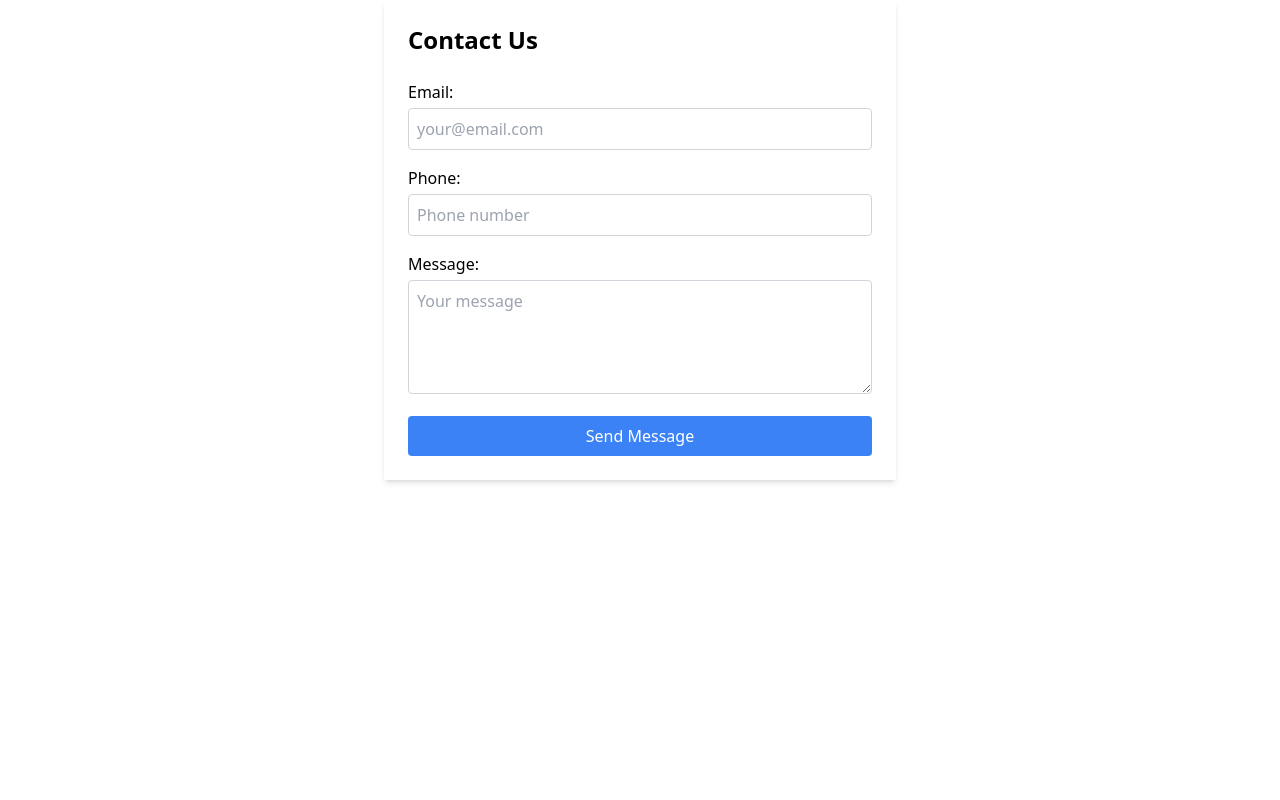
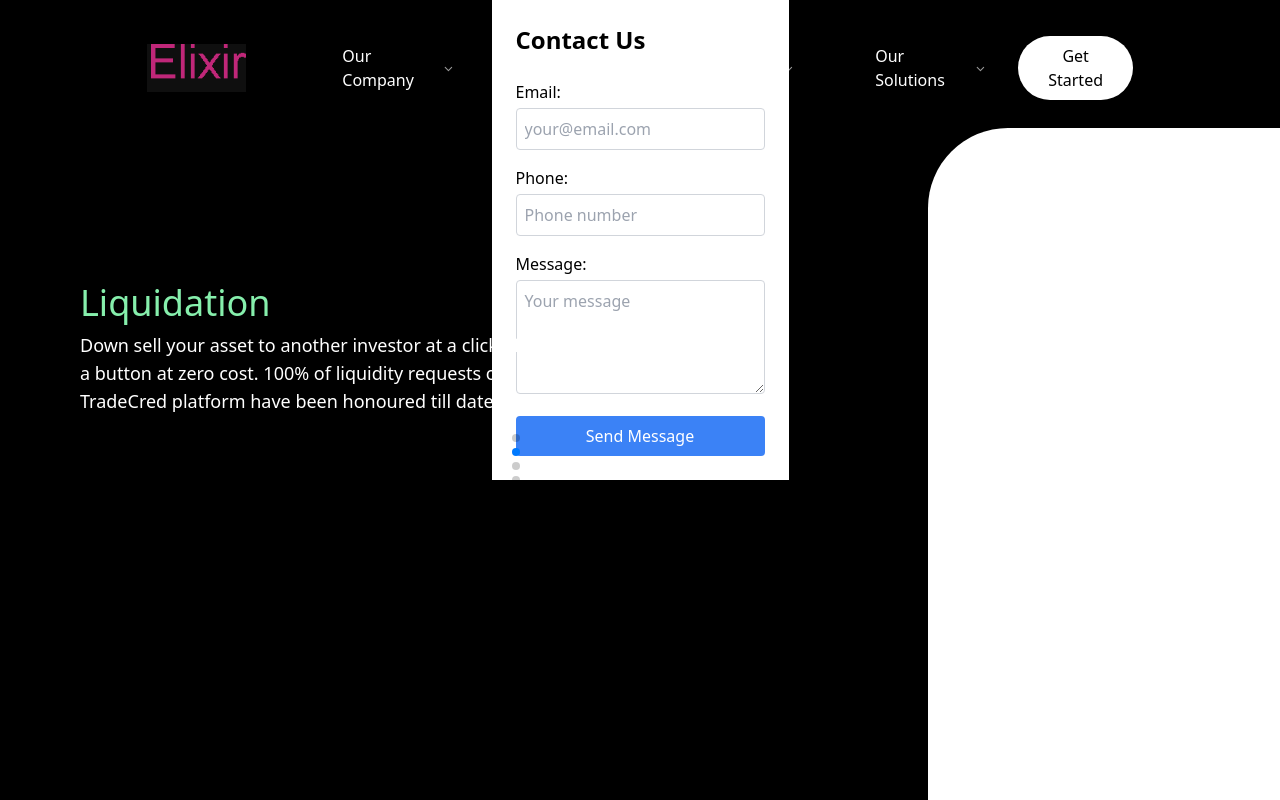
Before and after one commit to datmedevil17/fiver-clone, a Next.js app: page /contact in a window 1280 px wide. Built offline with nearby package versions, Linux system fonts and the light colour scheme.

Commit message:
contact us

```diff
--- a/package.json
+++ b/package.json
@@ -35,6 +35,7 @@
     "react-icon-cloud": "^4.1.4",
     "react-icons": "^5.4.0",
     "simplex-noise": "^4.0.3",
+    "swiper": "^11.2.0",
     "tailwind-merge": "^2.5.5",
     "tailwindcss-animate": "^1.0.7",
     "three": "^0.171.0",
--- /dev/null
+++ b/src/app/contact/ContactForm.jsx
@@ -0,0 +1,166 @@
+"use client"
+import React, { useState } from 'react';
+
+const ContactForm = () => {
+
+  const [formData, setFormData] = useState({
+    email: '',
+    phone: '',
+    description: ''
+  });
+  const [status, setStatus] = useState({ type: '', message: '' });
+  const [isSubmitting, setIsSubmitting] = useState(false);
+  const [errors, setErrors] = useState({});
+
+  const validateForm = () => {
+    const newErrors = {};
+
+    // Email validation
+    if (!formData.email) {
+      newErrors.email = 'Email is required';
+    } else if (!/^[A-Z0-9._%+-]+@[A-Z0-9.-]+\.[A-Z]{2,}$/i.test(formData.email)) {
+      newErrors.email = 'Invalid email address';
+    }
+
+    // Phone validation
+    if (!formData.phone) {
+      newErrors.phone = 'Phone number is required';
+    } else if (!/^[0-9+\-\s()]{8,}$/.test(formData.phone)) {
+      newErrors.phone = 'Invalid phone number';
+    }
+
+    // Description validation
+    if (!formData.description) {
+      newErrors.description = 'Message is required';
+    } else if (formData.description.length < 10) {
+      newErrors.description = 'Message must be at least 10 characters';
+    }
+
+    setErrors(newErrors);
+    return Object.keys(newErrors).length === 0;
+  };
+
+  const handleChange = (e) => {
+    const { name, value } = e.target;
+    setFormData(prev => ({
+      ...prev,
+      [name]: value
+    }));
+  };
+
+  const handleSubmit = async (e) => {
+    e.preventDefault();
+
+    if (!validateForm()) {
+      return;
+    }
+
+    try {
+      setIsSubmitting(true);
+
+      console.log('Sending form data:', formData);
+      const response = await fetch('/api/contact', {
+        method: 'POST',
+        headers: { 'Content-Type': 'application/json' },
+        body: JSON.stringify(formData),
+      });
+
+      console.log('Response status:', response.status);
+
+    const responseData = await response.json();
+    console.log('Response data:', responseData);
+
+      if (response.ok) {
+        setStatus({
+          type: 'success',
+          message: 'Thank you for your message! We will get back to you soon.'
+        });
+        // Reset form
+        setFormData({ email: '', phone: '', description: '' });
+      } else {
+        setStatus({
+          type: 'error',
+          message: 'Something went wrong. Please try again later.'
+        });
+      }
+    } catch (error) {
+      setStatus({
+        type: 'error',
+        message: 'Something went wrong. Please try again later.'
+      });
+    } finally {
+      setIsSubmitting(false);
+    }
+  };
+
+  return (
+    <div className="max-w-lg mx-auto p-6 bg-white rounded-lg shadow-md">
+      <h2 className="text-2xl font-bold mb-6">Contact Us</h2>
+
+      <form onSubmit={handleSubmit} className="space-y-4">
+        <div>
+          <label className="block mb-1">Email:</label>
+          <input
+            type="email"
+            name="email"
+            value={formData.email}
+            onChange={handleChange}
+            className={`w-full p-2 border rounded ${errors.email ? 'border-red-500' : 'border-gray-300'}`}
+            placeholder="your@email.com"
+          />
+          {errors.email && (
+            <p className="text-red-500 text-sm mt-1">{errors.email}</p>
+          )}
+        </div>
+
+        <div>
+          <label className="block mb-1">Phone:</label>
+          <input
+            type="tel"
+            name="phone"
+            value={formData.phone}
+            onChange={handleChange}
+            className={`w-full p-2 border rounded ${errors.phone ? 'border-red-500' : 'border-gray-300'}`}
+            placeholder="Phone number"
+          />
+          {errors.phone && (
+            <p className="text-red-500 text-sm mt-1">{errors.phone}</p>
+          )}
+        </div>
+
+        <div>
+          <label className="block mb-1">Message:</label>
+          <textarea
+            name="description"
+            value={formData.description}
+            onChange={handleChange}
+            className={`w-full p-2 border rounded ${errors.description ? 'border-red-500' : 'border-gray-300'}`}
+            rows="4"
+            placeholder="Your message"
+          />
+          {errors.description && (
+            <p className="text-red-500 text-sm mt-1">{errors.description}</p>
+          )}
+        </div>
+
+        {status.message && (
+          <div className={`p-3 rounded ${
+            status.type === 'error' ? 'bg-red-100 text-red-700' : 'bg-green-100 text-green-700'
+          }`}>
+            {status.message}
+          </div>
+        )}
+
+        <button
+          type="submit"
+          disabled={isSubmitting}
+          className="w-full bg-blue-500 text-white p-2 rounded hover:bg-blue-600 disabled:bg-blue-300"
+        >
+          {isSubmitting ? 'Sending...' : 'Send Message'}
+        </button>
+      </form>
+    </div>
+  );
+};
+
+export default ContactForm;
--- a/src/app/contact/page.jsx
+++ b/src/app/contact/page.jsx
@@ -1,165 +1,141 @@
-"use client"
-import React, { useState } from 'react';
+// import React from "react";
+// import Footer from "@/components/Footer";
 
-const ContactForm = () => {
-  const [formData, setFormData] = useState({
-    email: '',
-    phone: '',
-    description: ''
-  });
-  const [status, setStatus] = useState({ type: '', message: '' });
-  const [isSubmitting, setIsSubmitting] = useState(false);
-  const [errors, setErrors] = useState({});
+// import { Navbar } from "@/components/Navbar";
+// import ContactForm from "./ContactForm";
 
-  const validateForm = () => {
-    const newErrors = {};
+// const Page = () => {
+//   return (
+//     <div className="bg-black text-white">
+//       <Navbar className="top-2"/>
+//       <ContactForm/>
+//       <Footer />
+//     </div>
+//   );
+// };
 
-    // Email validation
-    if (!formData.email) {
-      newErrors.email = 'Email is required';
-    } else if (!/^[A-Z0-9._%+-]+@[A-Z0-9.-]+\.[A-Z]{2,}$/i.test(formData.email)) {
-      newErrors.email = 'Invalid email address';
-    }
+// export default Page;
 
-    // Phone validation
-    if (!formData.phone) {
-      newErrors.phone = 'Phone number is required';
-    } else if (!/^[0-9+\-\s()]{8,}$/.test(formData.phone)) {
-      newErrors.phone = 'Invalid phone number';
-    }
+"use client";
+import { motion } from "framer-motion"
+import React, { useRef, useState, useEffect } from "react";
+import Image from 'next/image'
+// import SelectRole from "./SelectRole";
+// import FormSignUp from "./FormSignUp";
 
-    // Description validation
-    if (!formData.description) {
-      newErrors.description = 'Message is required';
-    } else if (formData.description.length < 10) {
-      newErrors.description = 'Message must be at least 10 characters';
-    }
+import { Swiper, SwiperSlide } from 'swiper/react';
+import { Pagination, Autoplay, Navigation } from 'swiper/modules';
+import 'swiper/css';
+import 'swiper/css/pagination';
+import { Navbar } from "@/components/Navbar";
+import Footer from "@/components/Footer";
+import ContactForm from "./ContactForm";
 
-    setErrors(newErrors);
-    return Object.keys(newErrors).length === 0;
-  };
+// import Snackbar from '@mui/joy/Snackbar';
 
-  const handleChange = (e) => {
-    const { name, value } = e.target;
-    setFormData(prev => ({
-      ...prev,
-      [name]: value
-    }));
-  };
 
-  const handleSubmit = async (e) => {
-    e.preventDefault();
 
-    if (!validateForm()) {
-      return;
-    }
+export default function Signup() {
 
-    try {
-      setIsSubmitting(true);
+  const [userData, setUserData] = useState({
+    role: "",
+    modelData: {}
+  })
 
-      console.log('Sending form data:', formData);
-      const response = await fetch('/api/contact', {
-        method: 'POST',
-        headers: { 'Content-Type': 'application/json' },
-        body: JSON.stringify(formData),
-      });
+  const [view, setView] = useState("ROLE")
+  const [isSnackbarOpen, setIsSnackbarOpen] = useState({
+    color: "",
+    message: ""
+  })
 
-      console.log('Response status:', response.status);
+  useEffect(() => {
+    console.log(userData)
+  }, [userData])
 
-    const responseData = await response.json();
-    console.log('Response data:', responseData);
-
-      if (response.ok) {
-        setStatus({
-          type: 'success',
-          message: 'Thank you for your message! We will get back to you soon.'
-        });
-        // Reset form
-        setFormData({ email: '', phone: '', description: '' });
-      } else {
-        setStatus({
-          type: 'error',
-          message: 'Something went wrong. Please try again later.'
-        });
-      }
-    } catch (error) {
-      setStatus({
-        type: 'error',
-        message: 'Something went wrong. Please try again later.'
-      });
-    } finally {
-      setIsSubmitting(false);
-    }
-  };
+  const slides = [
+    {
+      image: "image",
+      title: "Credit Models",
+      desc: "We use superior algo-driven credit models to curate invoices - Our credit models are much more superior & sharper than that of any other financial institution in India - And we are open to discussing with you about how they work."
+    },
+    {
+      image: "Image2",
+      title: "Liquidation",
+      desc: "Down sell your asset to another investor at a click of a button at zero cost. 100% of liquidity requests on TradeCred platform have been honoured till date."
+    },
+    {
+      image: "Image3",
+      title: "Track Record",
+      desc: "We have zero delinquency till date."
+    },
+    {
+      image: "Image4",
+      title: "Diverse Set of Products",
+      desc: "Invoice Discounting, Asset Leasing, Corporate Bonds, Sovereign Bonds"
+    },
+  ]
 
   return (
-    <div className="max-w-lg mx-auto p-6 bg-white rounded-lg shadow-md">
-      <h2 className="text-2xl font-bold mb-6">Contact Us</h2>
+    <div className="flex flex-col h-screen bg-[#000000]">
+        <Navbar classNAme="top-2"/>
+      <section className="absolute hidden xl:block left-20 top-1/3">
 
-      <form onSubmit={handleSubmit} className="space-y-4">
-        <div>
-          <label className="block mb-1">Email:</label>
-          <input
-            type="email"
-            name="email"
-            value={formData.email}
-            onChange={handleChange}
-            className={`w-full p-2 border rounded ${errors.email ? 'border-red-500' : 'border-gray-300'}`}
-            placeholder="your@email.com"
-          />
-          {errors.email && (
-            <p className="text-red-500 text-sm mt-1">{errors.email}</p>
-          )}
+        <Swiper
+          direction={'vertical'}
+          pagination={{
+            clickable: false,
+          }}
+          loop={true}
+          autoplay={{
+            delay: 2500,
+            disableOnInteraction: false,
+          }}
+          modules={[Pagination, Autoplay, Navigation]}
+          className="mySwiper h-96 w-[35vw]"
+        >
+          {slides.map((slide, id) => {
+            return (
+              <SwiperSlide key={id} className="flex flex-col">
+                {/* <Image alt="altText" src={slide.image} width="20" height="20" /> */}
+                <h1 className="text-green-300 text-4xl mt-4">{slide.title}</h1>
+                <div className="text-white text-lg mt-2">{slide.desc}</div>
+              </SwiperSlide>
+            )
+          })}
+        </Swiper>
+      </section>
+
+
+        <div className="hidden py-44 px-8 sm:px-32 md:p-44 w-screen md:w-auto bg-white absolute top-32 bottom-0 md:right-0 rounded-t-[40px] md:rounded-tr-none md:rounded-tl-[80px] text-center sm:flex flex-col">
+          {/* <SelectRole userData={userData} setUserData={setUserData} view={view} setView={setView} /> */}
+          {/* <FormSignUp setIsSnackbarOpen={setIsSnackbarOpen} userData={userData} setUserData={setUserData} view={view} setView={setView} /> */}
         </div>
+        <motion.div
+          initial={{ opacity: 0, y: "700px" }}
+          animate={{ opacity: 1, y: ["400px", "-50px", "0px"], transition: { duration: 0.8, ease: "easeOut" } }}
+          exit={{ opacity: 0, y: "700px", transition: { duration: 0.3, ease: "easeOut" } }}
+          transition={{ duration: 0.3 }}
+          className="sm:hidden h-max overflow-y-hidden py-44 px-8 sm:px-32 md:p-44 w-screen md:w-auto bg-white absolute top-32 bottom-0 md:right-0 rounded-t-[40px] md:rounded-tr-none md:rounded-tl-[80px] text-center flex flex-col">
+          {/* <SelectRole userData={userData} setUserData={setUserData} view={view} setView={setView} />
+          <FormSignUp setIsSnackbarOpen={setIsSnackbarOpen} userData={userData} setUserData={setUserData} view={view} setView={setView} /> */}
+        </motion.div>
+            <ContactForm/>
 
-        <div>
-          <label className="block mb-1">Phone:</label>
-          <input
-            type="tel"
-            name="phone"
-            value={formData.phone}
-            onChange={handleChange}
-            className={`w-full p-2 border rounded ${errors.phone ? 'border-red-500' : 'border-gray-300'}`}
-            placeholder="Phone number"
-          />
-          {errors.phone && (
-            <p className="text-red-500 text-sm mt-1">{errors.phone}</p>
-          )}
-        </div>
-
-        <div>
-          <label className="block mb-1">Message:</label>
-          <textarea
-            name="description"
-            value={formData.description}
-            onChange={handleChange}
-            className={`w-full p-2 border rounded ${errors.description ? 'border-red-500' : 'border-gray-300'}`}
-            rows="4"
-            placeholder="Your message"
-          />
-          {errors.description && (
-            <p className="text-red-500 text-sm mt-1">{errors.description}</p>
-          )}
-        </div>
-
-        {status.message && (
-          <div className={`p-3 rounded ${
-            status.type === 'error' ? 'bg-red-100 text-red-700' : 'bg-green-100 text-green-700'
-          }`}>
-            {status.message}
-          </div>
-        )}
-
-        <button
-          type="submit"
-          disabled={isSubmitting}
-          className="w-full bg-blue-500 text-white p-2 rounded hover:bg-blue-600 disabled:bg-blue-300"
+        {/* <Snackbar
+          autoHideDuration={4000}
+          open={isSnackbarOpen}
+          variant={"outlined"}
+          color={isSnackbarOpen.color}
+          onClose={(event, reason) => {
+            if (reason === 'clickaway') {
+              return;
+            }
+            setIsSnackbarOpen(false);
+          }}
         >
-          {isSubmitting ? 'Sending...' : 'Send Message'}
-        </button>
-      </form>
+          {isSnackbarOpen.message}
+        </Snackbar> */}
+        {/* <Footer/> */}
     </div>
   );
-};
-
-export default ContactForm;
+}
```
Also changed, not shown: 1 other file (tests, documents, lock files or other folders).
